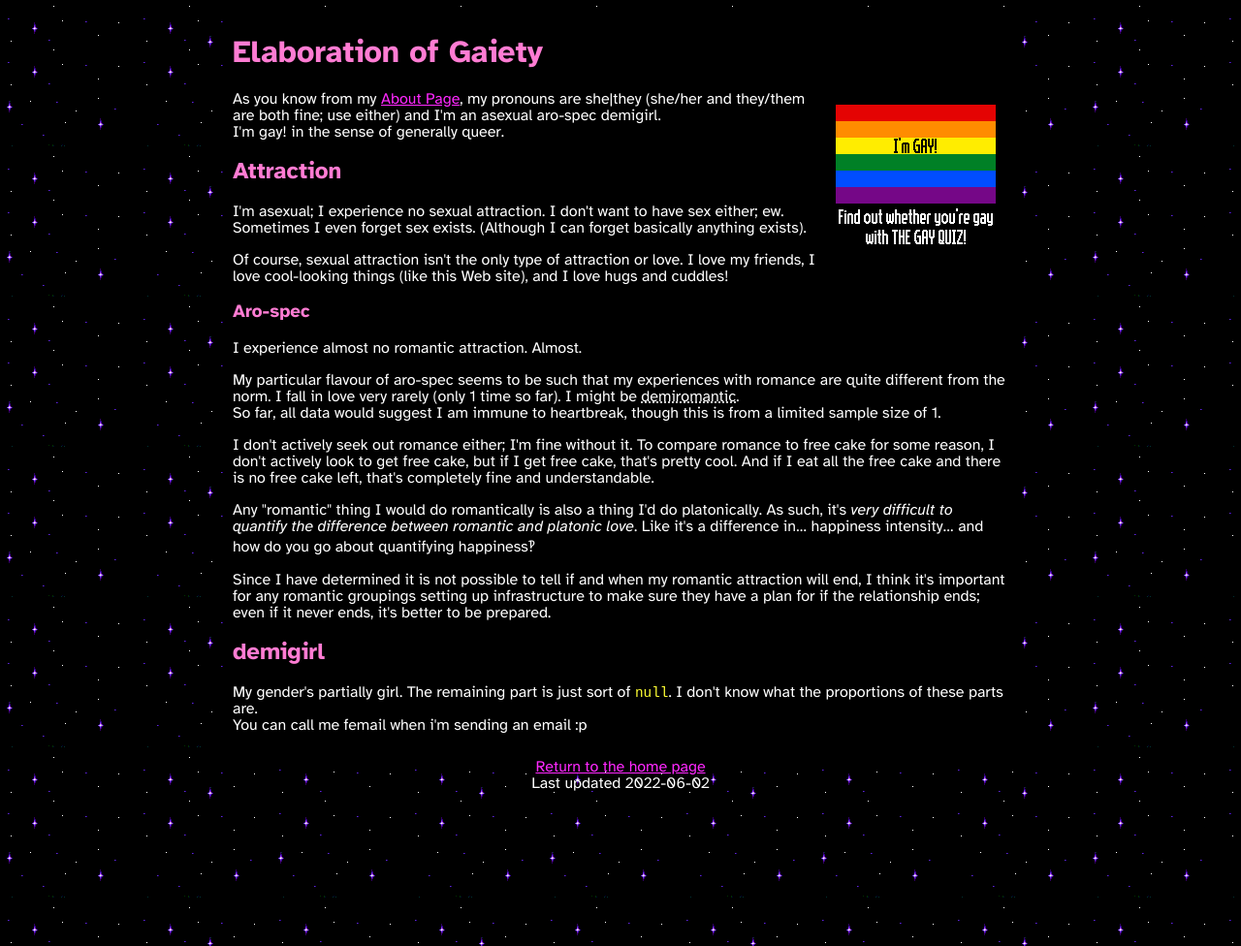
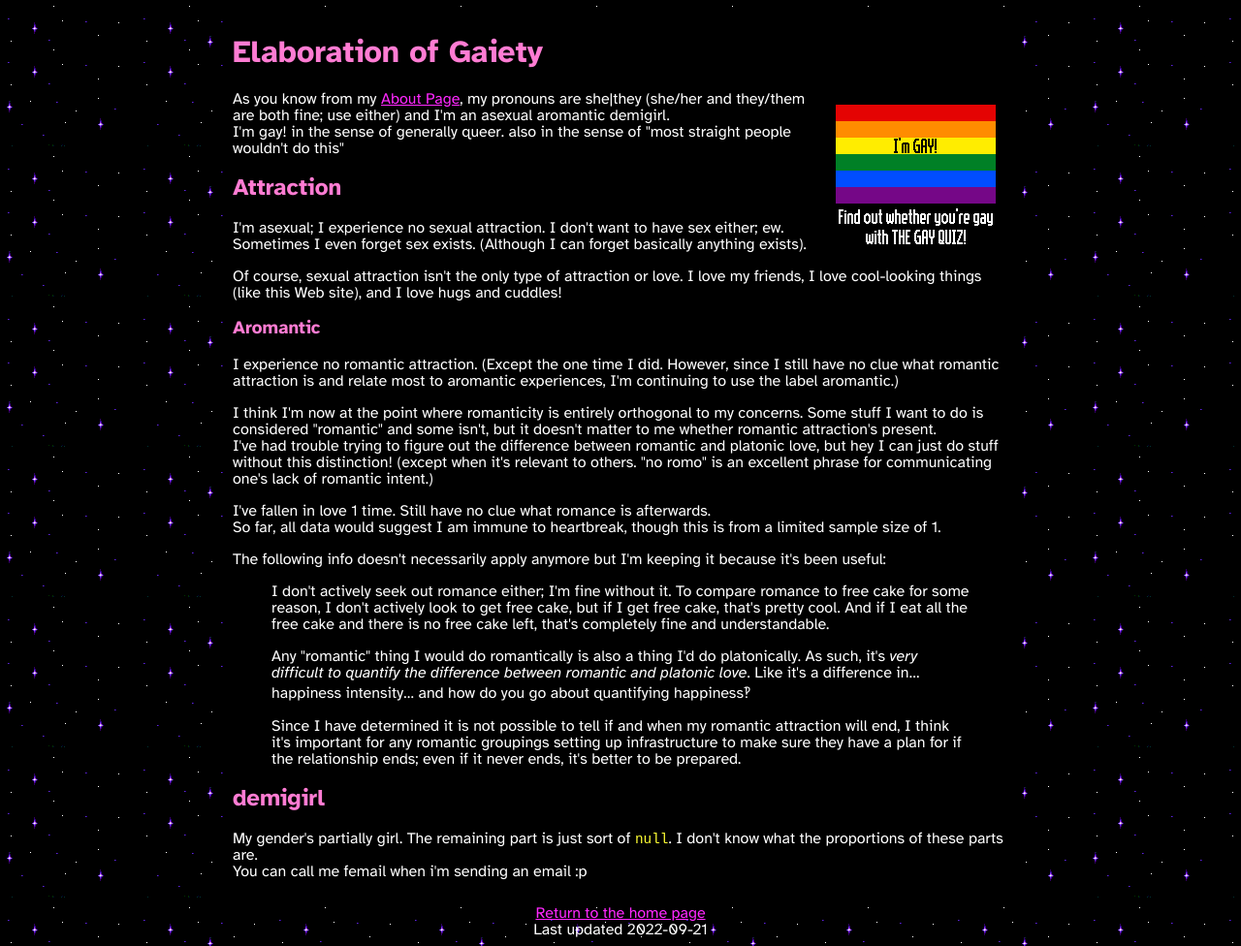
Before and after one commit to mincerafter42/mincerafter42.github.io, a Jekyll site: the page built from labels.md, in a window 1280 px wide. Shown: the whole page at 97% size. Built offline with Jekyll 4.4.1, drawn with Linux system fonts in a browser that asks for light colours.

Commit message:
Updated aromanticity info

```diff
--- a/about.html
+++ b/about.html
@@ -10,7 +10,7 @@ If you use diæreses in English, then my name would be written Viätrix because
 I'm also known as mincerafter42 on other platforms, so you can call me mincerafter42, mincerafter, or mince.
 <p>
 My pronouns are she|they.
-I'm <abbr title="experiencing no sexual attraction">asexual</abbr> and <abbr title="experiencing little to no romantic attraction">aro-spec</abbr>.<br>
+I'm <abbr title="experiencing no sexual attraction">asexual</abbr> and <abbr title="experiencing no romantic attraction">aromantic</abbr>.<br>
 I'm a <abbr title="partially girl">demigirl</abbr>, putting me under the <abbr title="Being neither 100% male 100% of the time nor 100% female 100% of the time">non-binary</abbr> and <abbr title="being a gender other than what you were assigned at birth (because people make assumptions about babies' genders before the babies even know gender is a thing)">trans</abbr> umbrellas.
 <br><a href=/labels>More about my titles and labels</a>
 <br>I'm <abbr title="brain functions differently from majority">neurodivergent</abbr>.
--- a/index.html
+++ b/index.html
@@ -143,7 +143,7 @@ document.write(`<a href='${sites[(selfIndex+1)%sites.length]}' target=_parent><i
 <li><img width=88 height=31 src=assets/schoolsucks-8831.png alt="School sucks forever!">
 <li><a href=https://dragonflycave.com><img width=88 height=31 alt="The Cave of Dragonflies" src=assets/tcod-8831.png></a>
 <li><img src=assets/antinft-8831.png width=88 height=31 alt="This is an anti-NFT site">
-<li><img width=88 height=31 alt="This user is aro-spec, a demigirl, trans, nonbinary, and asexual" src=assets/ident-8831.gif>
+<li><img width=88 height=31 alt="This user is aromantic, a demigirl, trans, nonbinary, and asexual" src=assets/ident-8831.gif>
 <li><a href=https://transrats.neocities.org/><img width=88 height=33 alt="Trans Rats" src=assets/transrats-8833.gif style="margin:-1px 0"></a>
 <li><a href=https://github.com/gorhill/uBlock#ublock-origin><img width=88 height=31 src=assets/ublocko-8831.png alt="uBlock Origin now!"></a>
 <li><img width=97 height=31 alt="World Wide Web: Connecting people since 1991" src=assets/www-9731.png>
--- a/labels.md
+++ b/labels.md
@@ -1,33 +1,37 @@
 ---
 layout: default
 title: gay
-last_modified_at: 2022-06-02
+last_modified_at: 2022-09-21
 ---
 # Elaboration of Gaiety
 <aside style="float:right"><a href="/gayquiz"><img src="/gayquiz/resultdark.png" alt="I'm GAY! Find out whether you're gay with THE GAY QUIZ!"></a></aside>
-As you know from my [About Page](/about), my pronouns are she|they (she/her and they/them are both fine; use either) and I'm an asexual aro-spec demigirl.
-I'm gay! in the sense of generally queer.
+As you know from my [About Page](/about), my pronouns are she|they (she/her and they/them are both fine; use either) and I'm an asexual aromantic demigirl.
+I'm gay! in the sense of generally queer. also in the sense of "most straight people wouldn't do this"
 
 ## Attraction
 I'm asexual; I experience no sexual attraction. I don't want to have sex either; ew. Sometimes I even forget sex exists. (Although I can forget basically anything exists).
 
 Of course, sexual attraction isn't the only type of attraction or love. I love my friends, I love cool-looking things (like this Web site), and I love hugs and cuddles!
-### Aro-spec
-I experience almost no romantic attraction. Almost.
+### Aromantic
+I experience no romantic attraction. (Except the one time I did.
+However, since I still have no clue what romantic attraction is and relate most to aromantic experiences, I'm continuing to use the label aromantic.)
 
-My particular flavour of aro-spec seems to be such that my experiences with romance are quite different from the norm.
-I fall in love very rarely (only 1 time so far). I might be demiromantic.
+I think I'm now at the point where romanticity is entirely orthogonal to my concerns.
+Some stuff I want to do is considered "romantic" and some isn't, but it doesn't matter to me whether romantic attraction's present.
+I've had trouble trying to figure out the difference between romantic and platonic love, but hey I can just do stuff without this distinction!
+(except when it's relevant to others. "no romo" is an excellent phrase for communicating one's lack of romantic intent.)
+
+I've fallen in love 1 time. Still have no clue what romance is afterwards.
 So far, all data would suggest I am immune to heartbreak, though this is from a limited sample size of 1.
 
-I don't actively seek out romance either; I'm fine without it. To compare romance to free cake for some reason, I don't actively look to get free cake, but if I get free cake,
-that's pretty cool. And if I eat all the free cake and there is no free cake left, that's completely fine and understandable.
-
-Any "romantic" thing I would do romantically is also a thing I'd do platonically. As such, it's *very difficult to quantify the difference between romantic and platonic love*.
-Like it's a difference in... happiness intensity... and how do you go about quantifying happiness‽
-
-Since I have determined it is not possible to tell if and when my romantic attraction will end, I think it's important for any romantic groupings setting up infrastructure to make sure they have a plan for if the relationship ends; even if it never ends, it's better to be prepared.
-
-*[demiromantic]: only crushing on one's friends
+The following info doesn't necessarily apply anymore but I'm keeping it because it's been useful:
+> I don't actively seek out romance either; I'm fine without it. To compare romance to free cake for some reason, I don't actively look to get free cake, but if I get free cake,
+> that's pretty cool. And if I eat all the free cake and there is no free cake left, that's completely fine and understandable.
+>
+> Any "romantic" thing I would do romantically is also a thing I'd do platonically. As such, it's *very difficult to quantify the difference between romantic and platonic love*.
+> Like it's a difference in... happiness intensity... and how do you go about quantifying happiness‽
+>
+> Since I have determined it is not possible to tell if and when my romantic attraction will end, I think it's important for any romantic groupings setting up infrastructure to make sure they have a plan for if the relationship ends; even if it never ends, it's better to be prepared.
 
 ## demigirl
 My gender's partially girl. The remaining part is just sort of `null`. I don't know what the proportions of these parts are.
```
Also changed, not shown: assets/ident-8831.gif.
